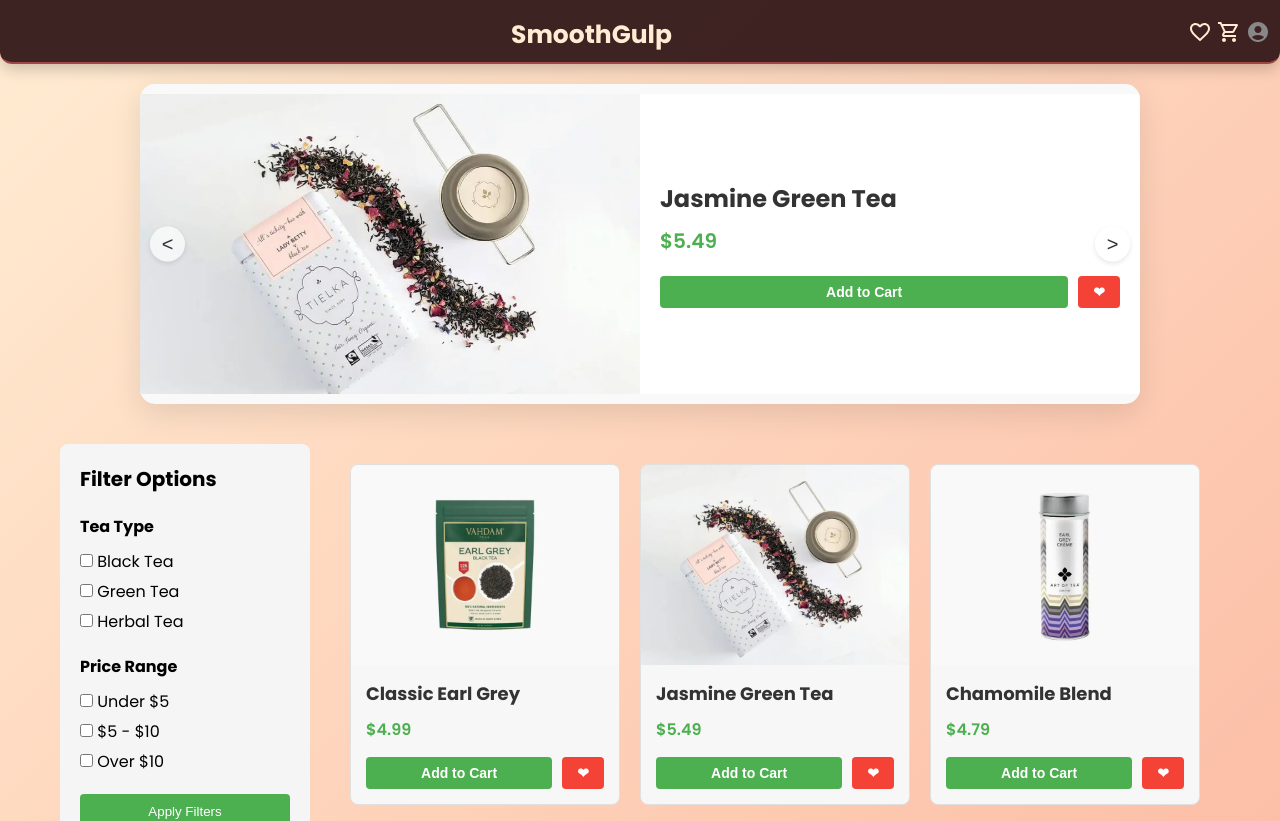
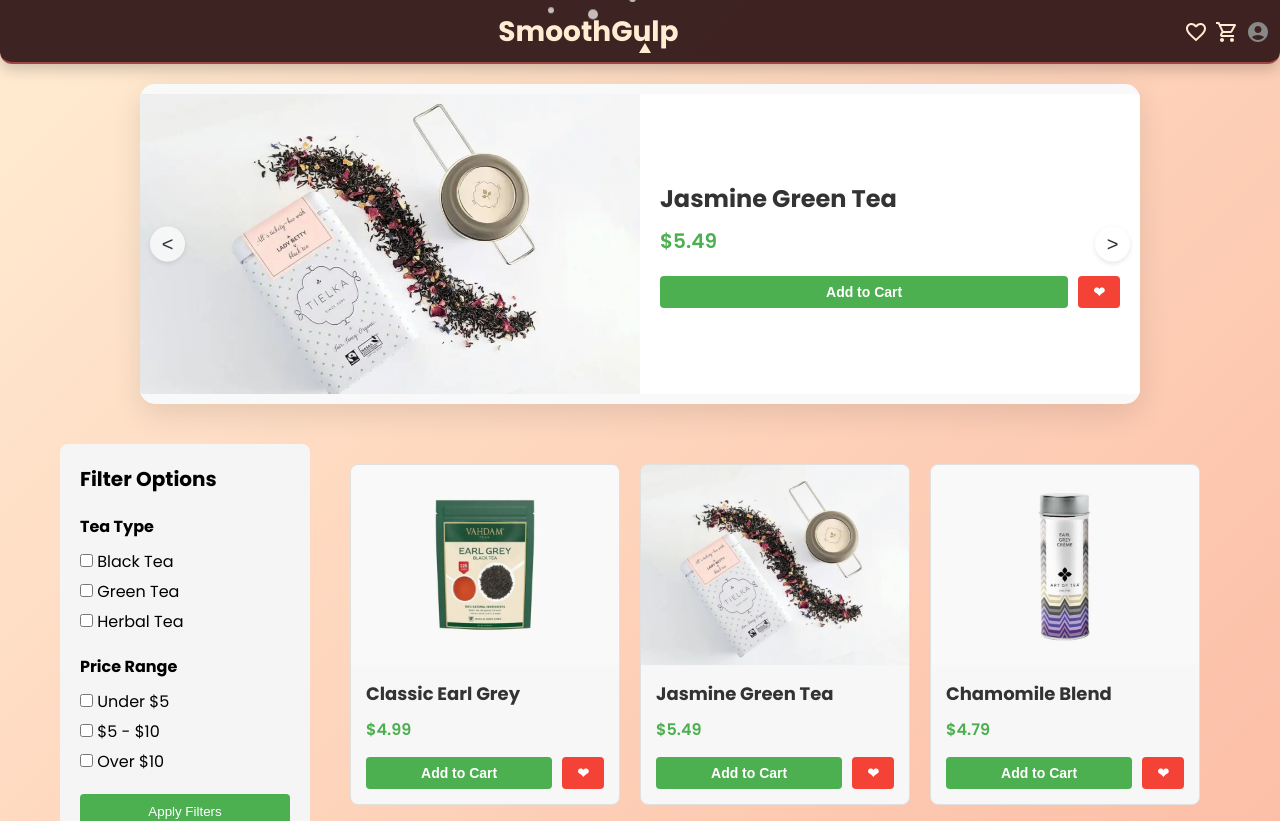
Before and after one commit to tarunmanoharann/Beverage_IRC, a React (Create React App) app: page /tea in a window 1280 px wide. Shown: the top 821 px of the page. Built offline with nearby package versions, Linux system fonts and the light colour scheme.

Commit message:
smoothgulp 3.0

```diff
--- a/src/Components/Login.js
+++ b/src/Components/Login.js
@@ -22,7 +22,7 @@ const Login = () => {
     e.preventDefault();
 
     const validUsername = 'smoothgulp';
-    const validPassword = 'refreshing123';
+    const validPassword = 'smoothgulp';
 
     if (username === validUsername && password === validPassword) {
       localStorage.setItem('username', username);
--- a/src/Components/Nav.js
+++ b/src/Components/Nav.js
@@ -3,25 +3,39 @@ import { Link } from "react-router-dom";
 import AccountCircleIcon from '@mui/icons-material/AccountCircle';
 import ShoppingCartOutlinedIcon from '@mui/icons-material/ShoppingCartOutlined';
 import FavoriteBorderIcon from '@mui/icons-material/FavoriteBorder';
+import Badge from '@mui/material/Badge';
 import "../assets/css/nav.css";
 
 function Nav() {
   const [username, setUsername] = useState(localStorage.getItem('username') || null);
+  const [cartCount, setCartCount] = useState(0);
+  const [favoriteCount, setFavoriteCount] = useState(0);
 
 useEffect(() => {
   const handleStorage = () => {
     setUsername(localStorage.getItem('username') || null);
+    updateCounts();
   };
 
   window.addEventListener('storage', handleStorage);
+  updateCounts();
   return () => window.removeEventListener('storage', handleStorage);
 }, []);
+
+const updateCounts = () => {
+  const cartItems = JSON.parse(localStorage.getItem('cartItems')) || [];
+  const favoriteItems = JSON.parse(localStorage.getItem('favoriteItems')) || [];
+  setCartCount(cartItems.length);
+  setFavoriteCount(favoriteItems.length);
+};
 
 const handleLogout = () => {
   localStorage.removeItem('username');
   localStorage.removeItem('cartItems');
   localStorage.removeItem('favoriteItems');
   setUsername(null);
+  setCartCount(0);
+  setFavoriteCount(0);
   window.location.reload();
 };
 
@@ -30,17 +44,27 @@ const handleLogout = () => {
       <ul className="nav-links">
         <li className="center">
           <Link to="/">
-            <b>SmoothGulp</b>
+          <span className="smoothgulp-title">
+           Smooth<span className="gulp">G<span className="drop"></span>ulp</span>
+          <span className="bubble"></span>
+          <span className="bubble"></span>
+          <span className="bubble"></span>
+          <span className="bubble"></span>
+          </span>
           </Link>
         </li>
         <li className="logo">
           <Link to="/favorites">
-            <FavoriteBorderIcon/>
+           <Badge badgeContent={favoriteCount} color="secondary">
+              <FavoriteBorderIcon />
+            </Badge>
           </Link>
         </li>
         <li className="logo">
           <Link to="/cart">
-            <ShoppingCartOutlinedIcon/>
+          <Badge badgeContent={cartCount} color="secondary">
+              <ShoppingCartOutlinedIcon />
+            </Badge>
           </Link>
         </li>
         <li className="logo">
--- a/src/Pages/CartPage.js
+++ b/src/Pages/CartPage.js
@@ -13,6 +13,7 @@ const CartPage = () => {
     const updatedCart = cartItems.filter(item => item.id !== id);
     setCartItems(updatedCart);
     localStorage.setItem('cartItems', JSON.stringify(updatedCart));
+    window.dispatchEvent(new Event('storage')); // Add this line
   };
 
   const totalPrice = cartItems.reduce((total, item) => total + parseFloat(item.price.slice(1)), 0);
--- a/src/Pages/FavoritesPage.js
+++ b/src/Pages/FavoritesPage.js
@@ -13,8 +13,8 @@ const FavoritesPage = () => {
     const updatedFavorites = favoriteItems.filter(item => item.id !== id);
     setFavoriteItems(updatedFavorites);
     localStorage.setItem('favoriteItems', JSON.stringify(updatedFavorites));
+    window.dispatchEvent(new Event('storage')); // Add this line
   };
-
   return (
     <div className="favorites-page">
       <h2>Your Favorites</h2>
--- a/src/Pages/Tea.jsx
+++ b/src/Pages/Tea.jsx
@@ -52,6 +52,7 @@ export default function Tea() {
       setCartItems(updatedCart);
       localStorage.setItem('cartItems', JSON.stringify(updatedCart));
       toast.success('Item added to cart!');
+      window.dispatchEvent(new Event('storage')); // Trigger storage event
     } else {
       toast.warning('Please log in to add items to cart');
     }
@@ -64,10 +65,12 @@ export default function Tea() {
       setFavoriteItems(updatedFavorites);
       localStorage.setItem('favoriteItems', JSON.stringify(updatedFavorites));
       toast.success('Item added to favorites!');
+      window.dispatchEvent(new Event('storage')); // Trigger storage event
     } else {
       toast.warning('Please log in to add items to favorites');
     }
   };
+
 
   return (
     <div className="page-container">
--- a/src/assets/css/nav.css
+++ b/src/assets/css/nav.css
@@ -19,7 +19,7 @@
   border-bottom-right-radius: 12px;
   border-bottom: 2px solid rgba(255, 107, 107, 0.5);
   box-shadow: 0 5px 15px rgba(0, 0, 0, 0.2);
-  gap: 5px; /*adding gap between the icons*/
+  gap:7px; /*adding gap between the icons*/
 }
 
 .nav-links .center {
@@ -30,11 +30,113 @@
   flex: 1;
 }
 
+.smoothgulp-title {
+  position: relative;
+  font-size: 28px;
+  font-weight: 700;
+  color: #ffecd2;
+  text-decoration: none;
+  transition: all 0.5s ease-in-out;
+  display: inline-block;
+  padding: 5px 10px;
+}
+
+.gulp {
+  position: relative;
+  display: inline-block;
+}
+
+.drop {
+  position: absolute;
+  bottom: 0;
+  left: 50%;
+  width: 0;
+  height: 0;
+  border-left: 6px solid transparent;
+  border-right: 6px solid transparent;
+  border-bottom: 10px solid #ffecd2;
+  transform: translateX(-50%);
+  transition: all 0.5s ease-in-out;
+}
+
+.smoothgulp-title:hover .drop {
+  transform: translateX(-50%) translateY(5px);
+  border-bottom: 10px solid #ff6b6b;
+}
+
+.bubble {
+  position: absolute;
+  background-color: rgba(255, 255, 255, 0.7);
+  border-radius: 50%;
+  animation: float 4s ease-in-out infinite;
+}
+
+.bubble:nth-child(1) {
+  width: 8px;
+  height: 8px;
+  left: 10%;
+  animation-delay: 0s;
+}
+
+.bubble:nth-child(2) {
+  width: 6px;
+  height: 6px;
+  left: 30%;
+  animation-delay: 1s;
+}
+
+.bubble:nth-child(3) {
+  width: 10px;
+  height: 10px;
+  left: 50%;
+  animation-delay: 2s;
+}
+
+.bubble:nth-child(4) {
+  width: 7px;
+  height: 7px;
+  left: 70%;
+  animation-delay: 3s;
+}
+
+@keyframes float {
+  0%, 100% {
+    transform: translateY(0);
+  }
+  50% {
+    transform: translateY(-10px);
+  }
+}
+
+.smoothgulp-title:hover {
+  color: #ff6b6b;
+}
+
+.smoothgulp-title:hover .bubble {
+  background-color: rgba(255, 107, 107, 0.7);
+}
+
+@keyframes shake {
+  0%, 100% { transform: rotate(0deg); }
+  25% { transform: rotate(5deg); }
+  75% { transform: rotate(-5deg); }
+}
+
+.smoothgulp-title:hover .gulp {
+  animation: shake 0.5s ease-in-out;
+}
+
 .nav-links li {
   list-style: none;
+  display: flex;
+  align-items: center;
+  height: 100%;
 }
 
 .nav-links li a {
+  display: flex;
+  align-items: center;
+  height: 100%;
   position: relative;
   color: #ffecd2;
   font-size: 25px;
@@ -55,15 +157,23 @@
 
 .logo {
   position: relative;
+  display: flex;
+  align-items: center;
+  height: 100%;
 }
 
 .profile-container {
   cursor: pointer;
+  display: flex;
+  align-items: center;
+  height: 100%;
 }
 
 .profile-icon {
   color: #888;
   font-size: 24px;
+  display: flex;
+  align-items: center;
 }
 
 .profile-icon.logged-in {
@@ -106,3 +216,18 @@
 .profile-dropdown button:hover {
   background-color: #45a049;
 }
+
+.MuiBadge-root {
+  display: flex;
+  align-items: center;
+  height: 100%;
+}
+.MuiBadge-badge {
+  background-color: #ff6b6b !important;
+  color: white !important;
+}
+
+
+.nav-links li svg {
+  font-size: 24px;
+}
```
